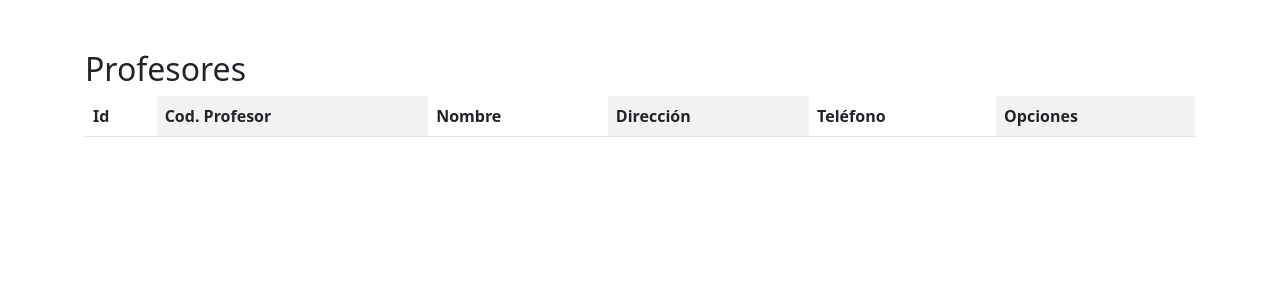
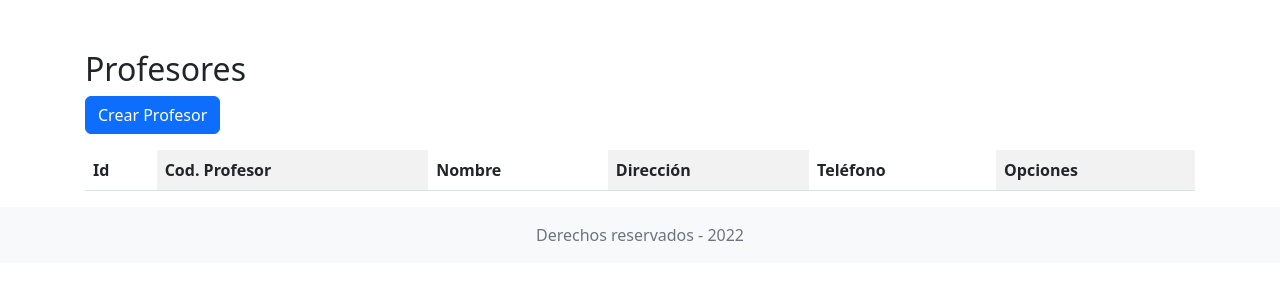
Before and after one commit to jguerrero10/EscuelaAppG34, a Django app: page /listar/profesor/ in a window 1280 px wide. Shown: the part 58-358 px from the top of the page. Run offline with Django 4.2, Linux system fonts and the light colour scheme; data that the repository does not hold is empty.

Commit message:
Se actualiza el formulario de Profesor

```diff
--- a/escuelaapp/templates/home/index.html
+++ b/escuelaapp/templates/home/index.html
@@ -12,5 +12,5 @@
 
 {% block cuerpo %}
    <p>Lorem ipsum dolor sit amet consectetur adipisicing elit. Eveniet dolore neque suscipit et doloribus minus laborum quia consectetur asperiores, commodi incidunt illum aliquam. Soluta doloremque magnam iusto consequatur mollitia expedita.</p>
-
+    <img src="{% static 'img/ilustracion-edificio-escuela_138676-2399.jpg' %}" class="img-fluid" alt="">
 {% endblock cuerpo %}
--- a/escuelaapp/templates/layout/base.html
+++ b/escuelaapp/templates/layout/base.html
@@ -38,6 +38,11 @@
             {% endblock cuerpo %}
         </div>
     </main>
+    <footer class="footer mt-auto py-3 bg-light">
+        <div class="container text-center">
+            <span class="text-muted">Derechos reservados - 2022</span>
+        </div>
+    </footer>
     <script src="https://cdn.jsdelivr.net/npm/bootstrap@5.2.0/dist/js/bootstrap.bundle.min.js" integrity="sha384-A3rJD856KowSb7dwlZdYEkO39Gagi7vIsF0jrRAoQmDKKtQBHUuLZ9AsSv4jD4Xa" crossorigin="anonymous"></script>
 </body>
 </html>
--- a/escuelaapp/templates/profesor/list_profesor.html
+++ b/escuelaapp/templates/profesor/list_profesor.html
@@ -9,6 +9,7 @@
 {% endblock pagina %}
 
 {% block cuerpo %}
+    <a href="{% url 'crear-profesor' %}" class="btn btn-primary mb-3">Crear Profesor</a>
     <div class="table-responsive">
         <table class="table table-striped-columns">
             <tr>
--- a/escuelaapp/views.py
+++ b/escuelaapp/views.py
@@ -3,6 +3,7 @@ from django.shortcuts import render
 from datetime import datetime
 from .forms import ProfesorForm
 from .models import *
+from django.contrib.auth.models import User
 
 def home(request):
     return render(request, 'home/index.html')
@@ -15,7 +16,21 @@ def crear_profesor(request):
     if request.method == 'POST':
         form = ProfesorForm(request.POST)
         if form.is_valid():
-            profesor = form.save()
+            username = form.cleaned_data['username']
+            password = form.cleaned_data['password']
+            email = form.cleaned_data['email']
+            nombres = form.cleaned_data['nombres']
+            apellidos = form.cleaned_data['apellidos']
+            user = User.objects.create_user(
+                username=username,
+                password=password,
+                email=email,
+                first_name=nombres,
+                last_name= apellidos
+            )
+            profesor = form.save(commit=False)
+            profesor.user = user
+            profesor.save()
             mensaje = f'El Profesor {profesor} fue agregado correctamente'
         else:
             mensaje = f'El Profesor {profesor} no fue agregado'
```
Also changed, not shown: escuelaapp/forms.py (+7 -1 lines).
